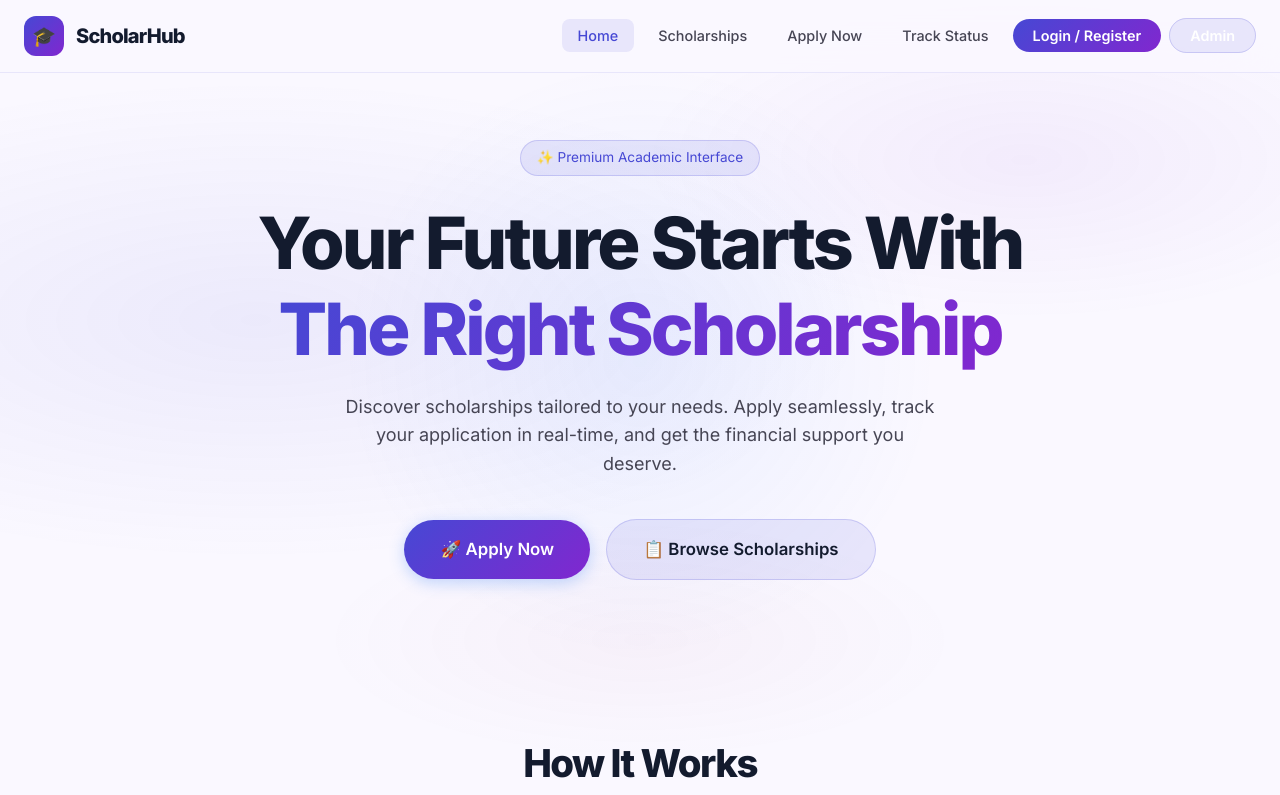
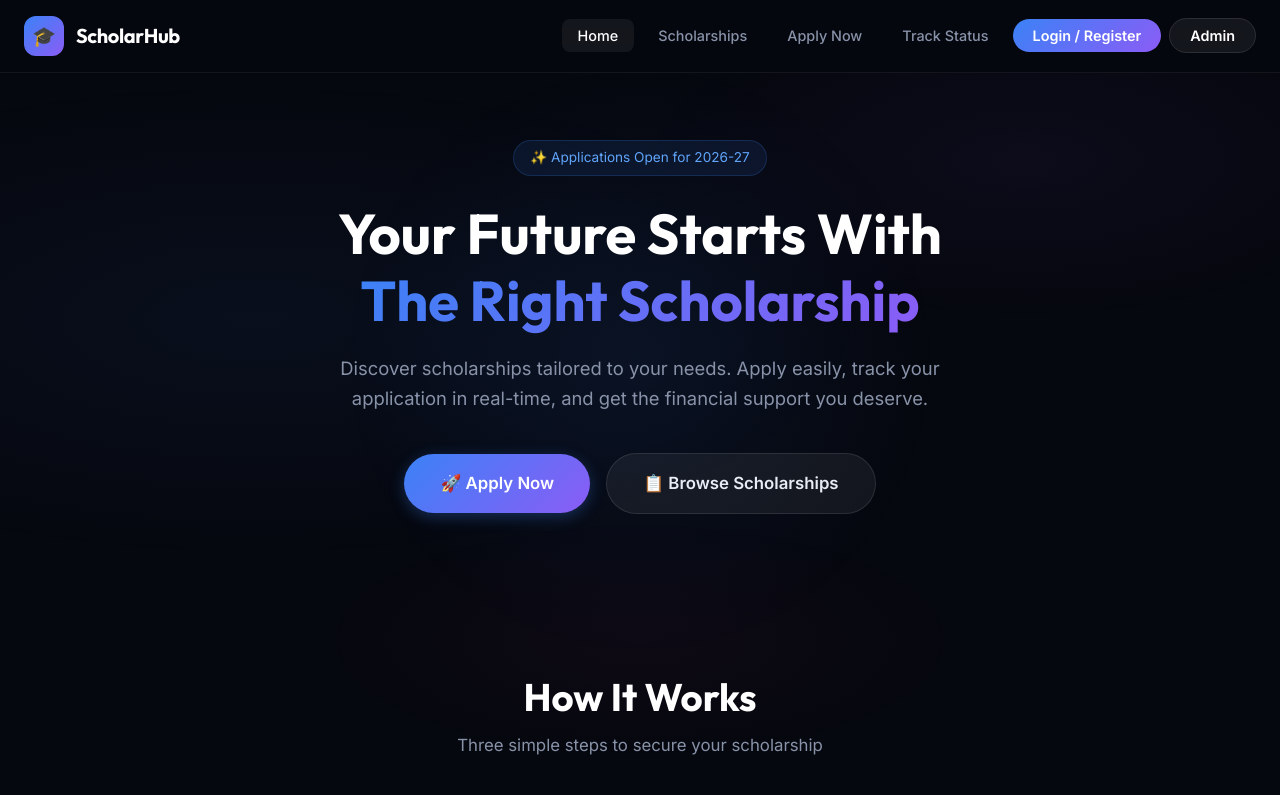
Before and after one commit to ashu123-hub/Scholarship-Application-System, a website: page public/index.html in a window 1280 px wide. Shown: the top 795 px of the page. Drawn offline with Linux system fonts and the light colour scheme; no server answers.

Commit message:
Revert Stitch UI to restore old dark theme while preserving backend logic

```diff
--- a/public/css/style.css
+++ b/public/css/style.css
@@ -8,41 +8,41 @@
 /* === CSS Variables === */
 :root {
   /* Colors */
-  --bg-primary: #faf8ff;
-  --bg-secondary: #f2f3ff;
-  --bg-card: rgba(255, 255, 255, 0.7);
-  --bg-card-hover: rgba(255, 255, 255, 0.9);
-  --bg-glass: rgba(70, 72, 212, 0.05);
-  --bg-glass-hover: rgba(70, 72, 212, 0.1);
-
-  --text-primary: #131b2e;
-  --text-secondary: #464554;
-  --text-muted: #767586;
+  --bg-primary: #06080f;
+  --bg-secondary: #0c1022;
+  --bg-card: rgba(15, 23, 52, 0.6);
+  --bg-card-hover: rgba(20, 30, 65, 0.8);
+  --bg-glass: rgba(255, 255, 255, 0.03);
+  --bg-glass-hover: rgba(255, 255, 255, 0.06);
+
+  --text-primary: #e8ecf4;
+  --text-secondary: #8892a8;
+  --text-muted: #5a6478;
   --text-white: #ffffff;
 
-  --accent-blue: #4648d4;
-  --accent-blue-light: #6063ee;
-  --accent-purple: #8127cf;
-  --accent-pink: #a12e70;
-  --accent-green: #0d9466;
-  --accent-amber: #b66a00;
-  --accent-red: #ba1a1a;
-
-  --gradient-primary: linear-gradient(135deg, #4648d4, #8127cf);
-  --gradient-secondary: linear-gradient(135deg, #8127cf, #a12e70);
-  --gradient-success: linear-gradient(135deg, #0d9466, #09734e);
-  --gradient-danger: linear-gradient(135deg, #ba1a1a, #93000a);
-  --gradient-warm: linear-gradient(135deg, #b66a00, #a12e70);
-
-  --border-color: rgba(70, 72, 212, 0.1);
-  --border-light: rgba(70, 72, 212, 0.2);
+  --accent-blue: #3b82f6;
+  --accent-blue-light: #60a5fa;
+  --accent-purple: #8b5cf6;
+  --accent-pink: #ec4899;
+  --accent-green: #10b981;
+  --accent-amber: #f59e0b;
+  --accent-red: #ef4444;
+
+  --gradient-primary: linear-gradient(135deg, #3b82f6, #8b5cf6);
+  --gradient-secondary: linear-gradient(135deg, #8b5cf6, #ec4899);
+  --gradient-success: linear-gradient(135deg, #10b981, #06b6d4);
+  --gradient-danger: linear-gradient(135deg, #ef4444, #f97316);
+  --gradient-warm: linear-gradient(135deg, #f59e0b, #ec4899);
+
+  --border-color: rgba(255, 255, 255, 0.06);
+  --border-light: rgba(255, 255, 255, 0.1);
 
   /* Shadows */
-  --shadow-sm: 0 2px 8px rgba(20, 20, 40, 0.05);
-  --shadow-md: 0 4px 20px rgba(20, 20, 40, 0.08);
-  --shadow-lg: 0 8px 40px rgba(20, 20, 40, 0.12);
-  --shadow-glow-blue: 0 0 30px rgba(70, 72, 212, 0.2);
-  --shadow-glow-purple: 0 0 30px rgba(129, 39, 207, 0.2);
+  --shadow-sm: 0 2px 8px rgba(0, 0, 0, 0.3);
+  --shadow-md: 0 4px 20px rgba(0, 0, 0, 0.4);
+  --shadow-lg: 0 8px 40px rgba(0, 0, 0, 0.5);
+  --shadow-glow-blue: 0 0 30px rgba(59, 130, 246, 0.15);
+  --shadow-glow-purple: 0 0 30px rgba(139, 92, 246, 0.15);
 
   /* Spacing */
   --container-max: 1280px;
@@ -56,9 +56,9 @@
   --radius-full: 9999px;
 
   /* Transitions */
-  --transition-fast: 0.15s cubic-bezier(0.4, 0, 0.2, 1);
-  --transition-base: 0.3s cubic-bezier(0.4, 0, 0.2, 1);
-  --transition-slow: 0.5s cubic-bezier(0.4, 0, 0.2, 1);
+  --transition-fast: 0.15s ease;
+  --transition-base: 0.3s ease;
+  --transition-slow: 0.5s ease;
 }
 
 /* === Reset & Base === */
@@ -92,20 +92,19 @@ body::before {
   right: 0;
   bottom: 0;
   background:
-    radial-gradient(ellipse 80% 50% at 20% 40%, rgba(70, 72, 212, 0.08) 0%, transparent 60%),
-    radial-gradient(ellipse 60% 40% at 80% 20%, rgba(129, 39, 207, 0.06) 0%, transparent 50%),
-    radial-gradient(ellipse 50% 30% at 50% 80%, rgba(161, 46, 112, 0.04) 0%, transparent 50%);
+    radial-gradient(ellipse 80% 50% at 20% 40%, rgba(59, 130, 246, 0.06) 0%, transparent 60%),
+    radial-gradient(ellipse 60% 40% at 80% 20%, rgba(139, 92, 246, 0.05) 0%, transparent 50%),
+    radial-gradient(ellipse 50% 30% at 50% 80%, rgba(236, 72, 153, 0.04) 0%, transparent 50%);
   pointer-events: none;
-  z-index: -1;
+  z-index: 0;
 }
 
 /* === Typography === */
 h1, h2, h3, h4, h5, h6 {
-  font-family: 'Inter', sans-serif;
-  font-weight: 800;
+  font-family: 'Outfit', sans-serif;
+  font-weight: 700;
   line-height: 1.2;
-  color: var(--text-primary);
-  letter-spacing: -0.04em;
+  color: var(--text-white);
 }
 
 h1 { font-size: clamp(2rem, 5vw, 3.5rem); }
@@ -137,16 +136,16 @@ a:hover {
   left: 0;
   right: 0;
   z-index: 1000;
-  background: rgba(250, 248, 255, 0.8);
-  backdrop-filter: blur(40px);
-  -webkit-backdrop-filter: blur(40px);
+  background: rgba(6, 8, 15, 0.8);
+  backdrop-filter: blur(20px);
+  -webkit-backdrop-filter: blur(20px);
   border-bottom: 1px solid var(--border-color);
   transition: all var(--transition-base);
 }
 
 .navbar.scrolled {
-  background: rgba(250, 248, 255, 0.95);
-  box-shadow: var(--shadow-sm);
+  background: rgba(6, 8, 15, 0.95);
+  box-shadow: var(--shadow-md);
 }
 
 .navbar .container {
@@ -175,11 +174,11 @@ a:hover {
 }
 
 .nav-brand-text {
-  font-family: 'Inter', sans-serif;
-  font-weight: 800;
+  font-family: 'Outfit', sans-serif;
+  font-weight: 700;
   font-size: 1.25rem;
-  color: var(--text-primary);
-  letter-spacing: -0.04em;
+  color: var(--text-white);
+  letter-spacing: -0.02em;
 }
 
 .nav-links {
@@ -200,7 +199,7 @@ a:hover {
 
 .nav-links a:hover,
 .nav-links a.active {
-  color: var(--accent-blue);
+  color: var(--text-white);
   background: var(--bg-glass-hover);
 }
 
@@ -238,8 +237,8 @@ a:hover {
     top: 72px;
     left: 0;
     right: 0;
-    background: rgba(250, 248, 255, 0.98);
-    backdrop-filter: blur(40px);
+    background: rgba(6, 8, 15, 0.98);
+    backdrop-filter: blur(20px);
     flex-direction: column;
     padding: 16px;
     border-bottom: 1px solid var(--border-color);
@@ -278,11 +277,11 @@ a:hover {
   align-items: center;
   gap: 8px;
   padding: 6px 16px;
-  background: rgba(70, 72, 212, 0.1);
-  border: 1px solid rgba(70, 72, 212, 0.2);
+  background: rgba(59, 130, 246, 0.1);
+  border: 1px solid rgba(59, 130, 246, 0.2);
   border-radius: var(--radius-full);
   font-size: 0.85rem;
-  color: var(--accent-blue);
+  color: var(--accent-blue-light);
   margin-bottom: 24px;
   animation: fadeInUp 0.6s ease;
 }
@@ -439,27 +438,27 @@ a:hover {
 }
 
 .badge-merit {
-  background: rgba(70, 72, 212, 0.15);
-  color: var(--accent-blue);
-  border: 1px solid rgba(70, 72, 212, 0.25);
+  background: rgba(59, 130, 246, 0.15);
+  color: var(--accent-blue-light);
+  border: 1px solid rgba(59, 130, 246, 0.25);
 }
 
 .badge-need {
-  background: rgba(13, 148, 102, 0.15);
+  background: rgba(16, 185, 129, 0.15);
   color: var(--accent-green);
-  border: 1px solid rgba(13, 148, 102, 0.25);
+  border: 1px solid rgba(16, 185, 129, 0.25);
 }
 
 .badge-category {
-  background: rgba(129, 39, 207, 0.15);
+  background: rgba(139, 92, 246, 0.15);
   color: var(--accent-purple);
-  border: 1px solid rgba(129, 39, 207, 0.25);
+  border: 1px solid rgba(139, 92, 246, 0.25);
 }
 
 .badge-research {
-  background: rgba(182, 106, 0, 0.15);
+  background: rgba(245, 158, 11, 0.15);
   color: var(--accent-amber);
-  border: 1px solid rgba(182, 106, 0, 0.25);
+  border: 1px solid rgba(245, 158, 11, 0.25);
 }
 
 /* Status badges */
--- a/public/index.html
+++ b/public/index.html
@@ -56,15 +56,15 @@
   <!-- Hero Section -->
   <section class="hero">
     <div class="container">
-      <div class="hero-badge" style="background: rgba(70, 72, 212, 0.1); border-color: rgba(70, 72, 212, 0.2); color: var(--accent-blue);">
-        ✨ Premium Academic Interface
+      <div class="hero-badge">
+        ✨ Applications Open for 2026-27
       </div>
-      <h1 style="font-weight: 800; font-size: 4.5rem; letter-spacing: -0.04em;">
+      <h1>
         Your Future Starts With<br>
         <span class="gradient-text">The Right Scholarship</span>
       </h1>
-      <p style="font-size: 1.125rem; max-width: 600px; margin: 0 auto 40px; color: var(--text-secondary);">
-        Discover scholarships tailored to your needs. Apply seamlessly, track your application
+      <p>
+        Discover scholarships tailored to your needs. Apply easily, track your application
         in real-time, and get the financial support you deserve.
       </p>
       <div class="hero-buttons">
@@ -89,7 +89,7 @@
         <div class="card step-card">
           <div class="step-number" style="background: var(--gradient-primary)">1</div>
           <h3>Create Account</h3>
-          <p>Register instantly to create your secure profile. Your dashboard will keep all your applications and documents perfectly organized.</p>
+          <p>Register with your email and verify via OTP. Your account keeps all your applications organized.</p>
         </div>
         <div class="card step-card">
           <div class="step-number" style="background: var(--gradient-secondary)">2</div>
@@ -140,9 +140,9 @@
   </section>
 
   <!-- Footer -->
-  <footer class="footer" style="padding: 40px 0; border-top: 1px solid var(--border-color); text-align: center; margin-top: 80px;">
+  <footer class="footer">
     <div class="container">
-      <p style="color: var(--text-muted); font-size: 0.9rem;">© 2026 ScholarHub — Premium Academic Portal.</p>
+      <p>© 2026 ScholarHub — Scholarship Application System. Built By Ashutosh for students.</p>
     </div>
   </footer>
 
```
Also changed, not shown: public/admin/css/admin.css (+9 -9 lines).
